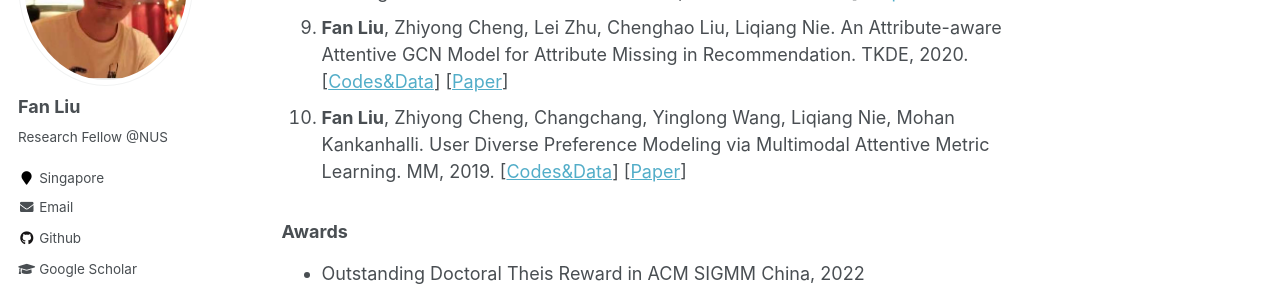
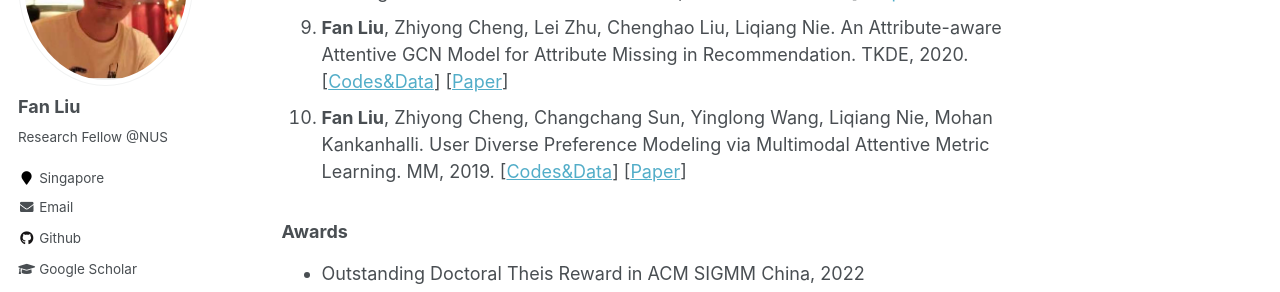
Before and after one commit to liufancs/liufancs.github.io, a Jekyll site: the page built from _pages/about.md, in a window 1280 px wide and 900 px high, scrolled down 1689 px. Shown: the part 153-445 px from the top of the window. Built offline with Jekyll 4.4.1, drawn with Linux system fonts in a browser that asks for light colours; some web fonts are replaced.

Commit message:
Update about.md

```diff
--- a/_pages/about.md
+++ b/_pages/about.md
@@ -41,7 +41,7 @@ Recommendation. MM, 2023. [[Codes&Data](https://github.com/HuilinChenJN/SGFD)]
 7. Ansong Li, Zhiyong Cheng, **Fan Liu**, Zan Gao, Weili Guan, Yuxin Peng. Disentangled Graph Neural Networks for Session-based Recommendation. TKDE, 2022. [[Codes&Data](https://github.com/AnsongLi/Disen-GNN)] [[Paper](https://arxiv.org/abs/2201.03482)]
 8. **Fan Liu**, Zhiyong Cheng, Lei Zhu, Zan Gao, Liqiang Nie. Interest-aware Message-Passing GCN for Recommendation. WWW, 2021. [[Codes&Data](https://github.com/liufancs/IMP_GCN)] [[Paper](https://arxiv.org/pdf/2102.10044.pdf)]
 9. **Fan Liu**, Zhiyong Cheng, Lei Zhu, Chenghao Liu, Liqiang Nie. An Attribute-aware Attentive GCN Model for Attribute Missing in Recommendation. TKDE, 2020. [[Codes&Data](https://github.com/liufancs/a2_gcn)] [[Paper](https://ieeexplore.ieee.org/document/9272360)]
-10. **Fan Liu**, Zhiyong Cheng, Changchang, Yinglong Wang, Liqiang Nie, Mohan Kankanhalli. User Diverse Preference Modeling via Multimodal Attentive Metric Learning. MM, 2019. [[Codes&Data](https://github.com/liufancs/MAML)] [[Paper](https://arxiv.org/abs/1908.07738)]
+10. **Fan Liu**, Zhiyong Cheng, Changchang Sun, Yinglong Wang, Liqiang Nie, Mohan Kankanhalli. User Diverse Preference Modeling via Multimodal Attentive Metric Learning. MM, 2019. [[Codes&Data](https://github.com/liufancs/MAML)] [[Paper](https://arxiv.org/abs/1908.07738)]
 
 ### Awards
 * Outstanding Doctoral Theis Reward in ACM SIGMM China, 2022
```
